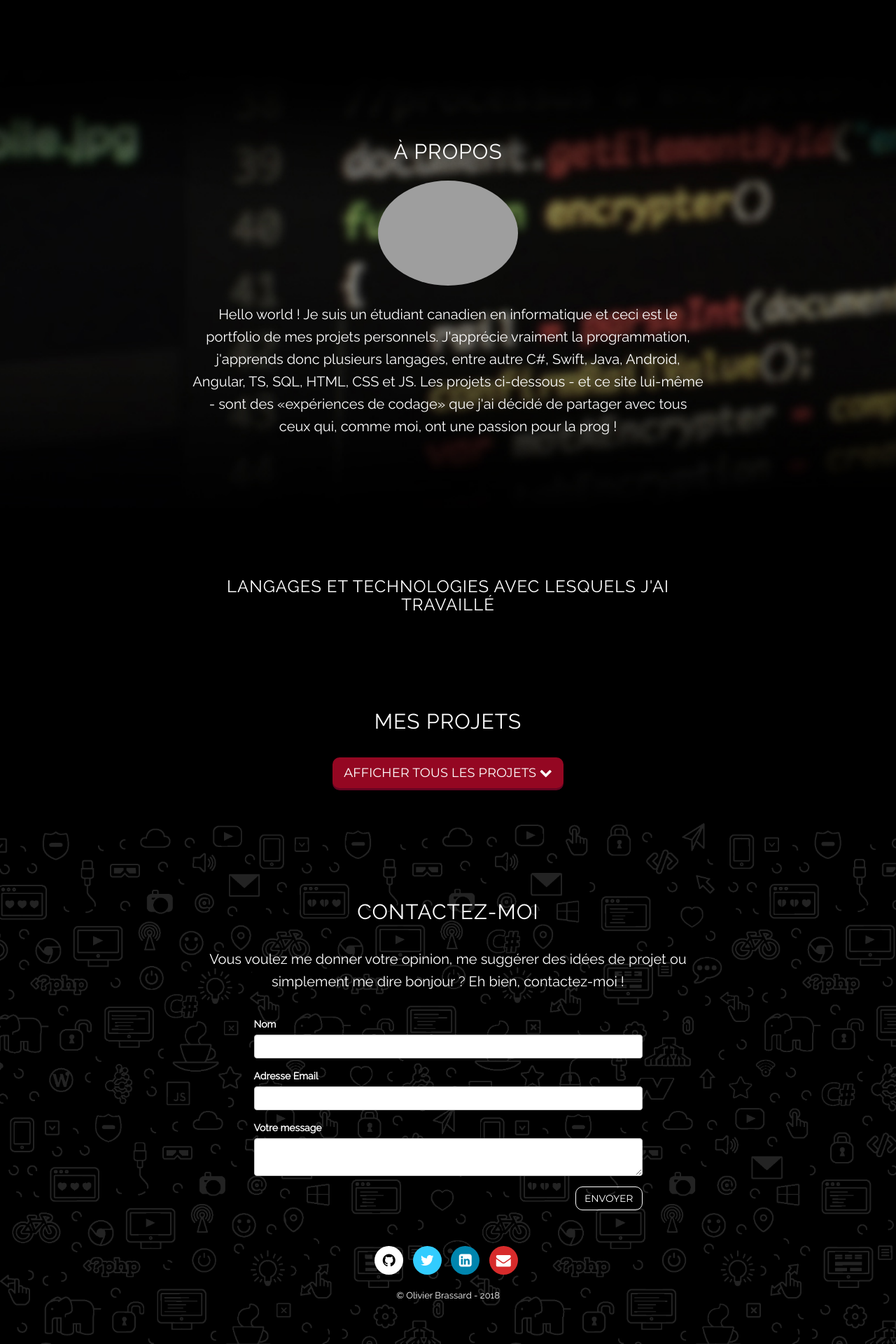
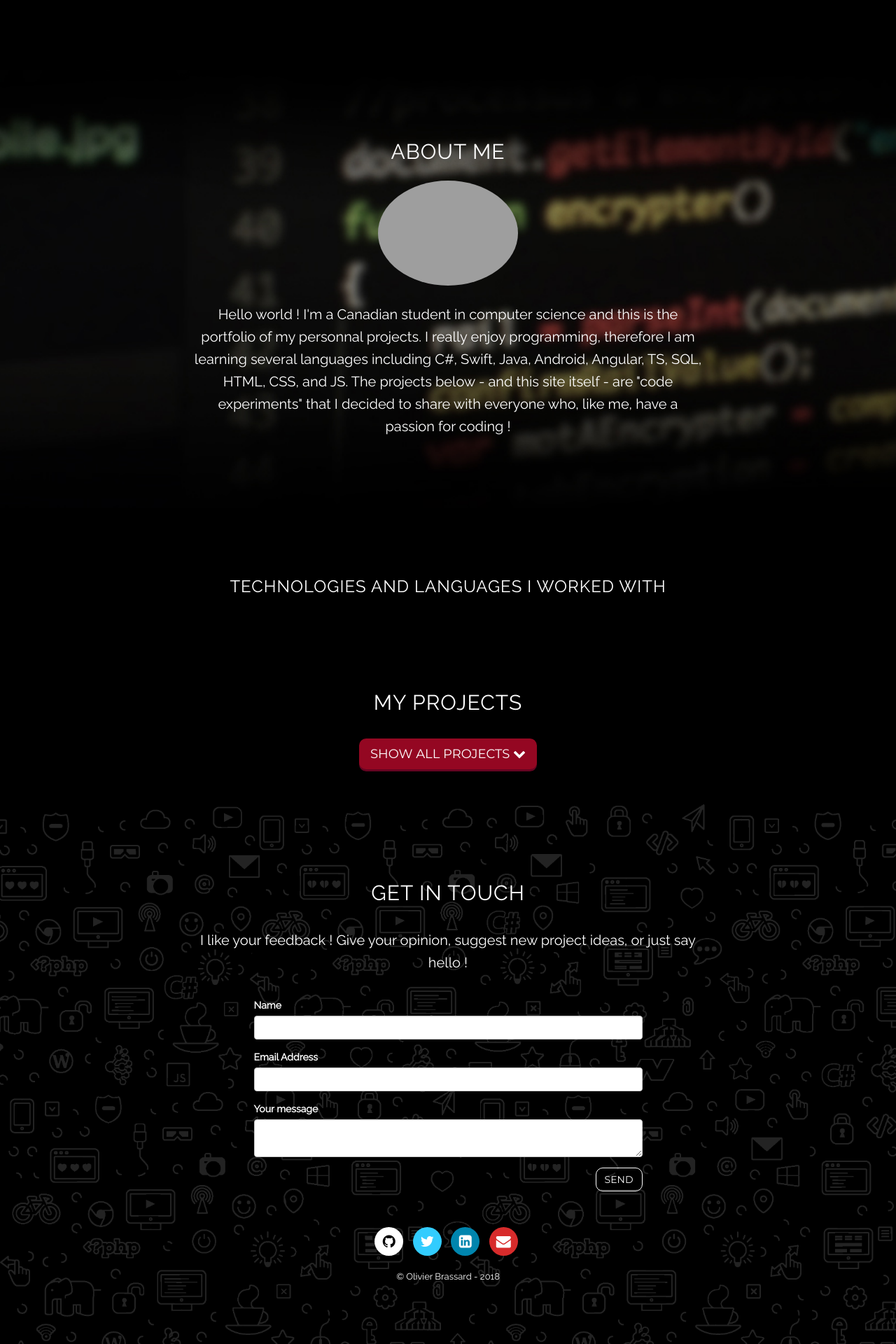
Before and after one commit to obrassard/portfolio-personnel, a PHP site: page /index.php?lang=en in a window 1280 px wide. Shown: the part 800-2720 px from the top of the page at 70% size. Run offline with PHP 8.4, Linux system fonts and the light colour scheme; data that the repository does not hold is empty; some libraries are stand-ins or nearby versions; grey boxes are pictures that could not be loaded.

Commit message:
Remplacement de la page en par des ressources string ( lang.json )

```diff
--- a/index.php
+++ b/index.php
@@ -2,7 +2,16 @@
 require_once "data/db_projects.php";
 require_once "data/db_technologies.php";
 
-$projects = GetProjectsFr();
+$lang_json = json_decode(file_get_contents('./lang.json'));
+
+if (isset($_GET['lang']) && $_GET['lang']=="en"){
+    $projects = GetProjectsEn();
+    $r = $lang_json->en;
+} else {
+    $projects = GetProjectsFr();
+    $r = $lang_json->fr;
+}
+
 $technologies = GetTechnologies();
 
 ?>
@@ -60,16 +69,16 @@ $technologies = GetTechnologies();
                         <a href="#page-top"></a>
                     </li>
                     <li>
-                        <a class="page-scroll" href="#about">À Propos</a>
+                        <a class="page-scroll" href="#about"><?php echo $r->about ?></a>
                     </li>
                     <li>
-                        <a class="page-scroll" href="#project">Projets</a>
+                        <a class="page-scroll" href="#project"><?php echo $r->projects ?></a>
                     </li>
                     <li>
-                        <a class="page-scroll" href="#contact">Contact</a>
+                        <a class="page-scroll" href="#contact"><?php echo $r->contact ?></a>
                     </li>
                     <li>
-                        <a href="en.php"><i class="fa fa-language black" aria-hidden="true"></i> en</a>
+                        <a href="<?php echo $r->lang_redirect ?>"><i class="fa fa-language black" aria-hidden="true"></i> <?php echo $r->lang ?></a>
                     </li>
                 </ul>
             </div>
@@ -85,7 +94,7 @@ $technologies = GetTechnologies();
                 <div class="row">
 
                     <div class="col-md-8 col-md-offset-2 fadein" style="display: none">
-                        <h1 class="shadow-header">Bonjour</h1>
+                        <h1 class="shadow-header"><span class="code">&gt;</span><?php echo $r->hello ?><span class="blink_text code">_</span></h1>
                         <a href="#about" class="btn btn-circle page-scroll">
                             <i class="fa fa-angle-double-down animated"></i>
                         </a>
@@ -100,13 +109,9 @@ $technologies = GetTechnologies();
         <div class="download-section">
             <div class="container">
                 <div class="col-lg-8 col-lg-offset-2">
-                    <h2 style="margin-bottom: 25px">À propos</h2>
-                    <a href="http://github.com/obrassard"><img class="img-circle img-responsive img-center" src="./img/me.png" width="200" alt="Photo de moi"></a>
-
-                    <p id="no-margin">Hello world ! Je suis un étudiant canadien en informatique et ceci est le portfolio de mes projets personnels.
-                        J'apprécie vraiment la programmation, j'apprends donc plusieurs langages, entre autre C#, Swift, Java, Android, Angular, TS, SQL, HTML, CSS et JS.
-                        Les projets ci-dessous - et ce site lui-même - sont des «expériences de codage» que j'ai décidé de partager avec tous ceux qui, comme moi, ont une passion pour la prog !
-                    </p>
+                    <h2 style="margin-bottom: 25px"><?php echo $r->about ?></h2>
+                    <a href="http://github.com/obrassard"><img class="img-circle img-responsive img-center" src="https://github.com/obrassard.png" width="200" alt="<?php echo $r->pofme ?>"></a>
+                    <p id="no-margin"><?php echo $r->welcome_message ?></p>
                 </div>
             </div>
         </div>
@@ -116,7 +121,7 @@ $technologies = GetTechnologies();
     <section id="technologies" class="container content-section text-center">
         <div class="row">
              <div class="col-lg-8 col-lg-offset-2">
-                <h3>Langages et technologies avec lesquels j'ai travaillé</h2>
+                <h3><?php echo $r->tech_header ?></h3>
             </div>
         </div>
         <div class="col-md-12">
@@ -139,7 +144,7 @@ $technologies = GetTechnologies();
     <section id="project" class="container content-section text-center">
         <div class="row">
             <div class="col-lg-8 col-lg-offset-2">
-                <h2 class="projets">Mes projets</h2>
+                <h2 class="projets"><?php echo $r->myprojects ?></h2>
             </div>
             <section id="portfolio">
                 <div class="container">
@@ -151,7 +156,7 @@ $technologies = GetTechnologies();
 
                         <div class="col-sm-4 portfolio-item">
                             <a href="<?php echo $oneproject['Url'] ?>" class="portfolio-link" data-toggle="modal">
-                                <img src="img/portfolio/<?php echo $oneproject['Image'] ?>" class="img-responsive mobile-margin bw bordered" alt="image du projet">
+                                <img src="img/portfolio/<?php echo $oneproject['Image'] ?>" class="img-responsive mobile-margin bw bordered" alt="<?php echo $r->altproject ?>">
                             </a>
                             <p class="description">
                                 <?php echo $oneproject['Description'] ?>
@@ -173,7 +178,7 @@ $technologies = GetTechnologies();
                 </div>
             </section>
             <div class="col-lg-8 col-lg-offset-2">
-                <button id="seeAll" class="btn btn-lg btn-primary">Afficher tous les projets <i class="fa fa-chevron-down"></i></button>
+                <button id="seeAll" class="btn btn-lg btn-primary"><?php echo $r->showallprojects ?> <i class="fa fa-chevron-down"></i></button>
             </div>
         </div>
     </section>
@@ -199,37 +204,36 @@ $technologies = GetTechnologies();
         <div class="row">
             <div class="col-lg-8 col-lg-offset-2 text-center">
 
-                <h2>Contactez-moi</h2>
-                <p>Vous voulez me donner votre opinion, me suggérer des idées de projet ou simplement me dire bonjour ? Eh bien, contactez-moi !</p>
+                <h2><?php echo $r->contactme ?></h2>
+                <p><?php echo $r->contactmedetail ?></p>
 
             </div>
             <div class="col-md-6 col-md-offset-3" >
                 <form id="contactForm" action="https://formspree.io/hey@obrassard.ca" method="POST">
                     <div class="form-group">
-                        <label for="name">Nom</label>
+                        <label for="name"><?php echo $r->frmname ?></label>
                         <input type="text" class="form-control" id="name" name="name">
                     </div>
                     <div class="form-group">
-                        <label for="email">Adresse Email</label>
+                        <label for="email"><?php echo $r->frmemail ?></label>
                         <input type="email" class="form-control" id="email" name="_replyto">
                     </div>
                     <div class="form-group">
-                        <label for="message">Votre message</label>
+                        <label for="message"><?php echo $r->frmmessage ?></label>
                         <textarea class="form-control" id="message" name="message"></textarea>
                     </div>
                     <input type="hidden" name="_next" value="http://obrassard.ca/index.php?code=1#contactForm" />
                     <input type="hidden" name="_subject" value="New message from your website!" />
                 </form>
-                <div class="alert alert-danger" id="alert" style="display: none" role="alert"> <strong>Oups!</strong> Veuillez compléter tous les champs.</div>
-                <button class="btn btn-default pull-right" onclick="ValidateForm()">Envoyer</button>
+                <div class="alert alert-danger" id="alert" style="display: none" role="alert" ><?php echo $r->frmerror ?></div>
+                <button class="btn btn-default pull-right" onclick="ValidateForm()"><?php echo $r->send ?></button>
             </div>
             <div class="col-md-6 col-md-offset-3">
                 <?php
                 if (isset($_GET['code'])){
                     if ($_GET['code'] == 1) {
-                        echo '<br /><div class="alert alert-success" role="alert">
-                            Votre message a été envoyé avec succès!
-                        </div>';
+                        echo '<br /><div class="alert alert-success" role="alert">'.
+                        $r->sendconf.'</div>';
                     }
 
                 } ?>
@@ -264,6 +268,16 @@ $technologies = GetTechnologies();
     <!-- Theme JavaScript -->
     <script src="js/behavior.js"></script>
     <script src="./js/contactform.js"></script>
+    <script>
+        (function(i,s,o,g,r,a,m){i['GoogleAnalyticsObject']=r;i[r]=i[r]||function(){
+        (i[r].q=i[r].q||[]).push(arguments)},i[r].l=1*new Date();a=s.createElement(o),
+        m=s.getElementsByTagName(o)[0];a.async=1;a.src=g;m.parentNode.insertBefore(a,m)
+        })(window,document,'script','https://www.google-analytics.com/analytics.js','ga');
+
+        ga('create', 'UA-104984331-1', 'auto');
+        ga('send', 'pageview');
+
+    </script>
 </body>
 
 </html>
--- /dev/null
+++ b/lang.json
@@ -0,0 +1,46 @@
+{
+    "fr" : {
+        "about":"À Propos",
+        "projects":"Projets",
+        "contact":"Contact",
+        "lang":"en",
+        "lang_redirect":"index.php?lang=en",
+        "hello":"Bonjour",
+        "pofme":"Photo de moi",
+        "welcome_message":"Hello world ! Je suis un étudiant canadien en informatique et ceci est le portfolio de mes projets personnels. J'apprécie vraiment la programmation, j'apprends donc plusieurs langages, entre autre C#, Swift, Java, Android, Angular, TS, SQL, HTML, CSS et JS. Les projets ci-dessous - et ce site lui-même - sont des «expériences de codage» que j'ai décidé de partager avec tous ceux qui, comme moi, ont une passion pour la prog !",
+        "tech_header":"Langages et technologies avec lesquels j'ai travaillé",
+        "contactme":"Contactez-moi",
+        "contactmedetail":"Vous voulez me donner votre opinion, me suggérer des idées de projet ou simplement me dire bonjour ? Eh bien, contactez-moi !",
+        "frmname":"Nom",
+        "frmemail":"Adresse Email",
+        "frmmessage":"Votre message",
+        "frmerror":"<strong>Oups!</strong> Veuillez compléter tous les champs.",
+        "send":"Envoyer",
+        "sendconf":"Votre message a été envoyé avec succès!",
+        "myprojects":"Mes projets",
+        "altproject":"image du projet",
+        "showallprojects":"Afficher tous les projets"
+    },
+    "en" : {
+        "about":"About me",
+        "projects":"Projects",
+        "contact":"Contact",
+        "lang":"fr",
+        "lang_redirect":"index.php",
+        "hello":"welcome",
+        "pofme":"Picture of me",
+        "welcome_message":"Hello world ! I'm a Canadian student in computer science and this is the portfolio of my personnal projects. I really enjoy programming, therefore I am learning several languages including C#, Swift, Java, Android, Angular, TS, SQL, HTML, CSS, and JS. The projects below - and this site itself - are \"code experiments\" that I decided to share with everyone who, like me, have a passion for coding !",
+        "tech_header":"Technologies and languages I worked with",
+        "contactme":"Get in touch",
+        "contactmedetail":"I like your feedback ! Give your opinion, suggest new project ideas, or just say hello !",
+        "frmname":"Name",
+        "frmemail":"Email Address",
+        "frmmessage":"Your message",
+        "frmerror":"<strong>Oh snap!</strong> Please complete all fields.",
+        "send":"Send",
+        "sendconf":"Your message has been successfully sent!",
+        "myprojects":"My Projects",
+        "altproject":"project image",
+        "showallprojects":"Show all projects"
+    }
+}
```
Also changed, not shown: en.php (deleted, +0 -285 lines).
